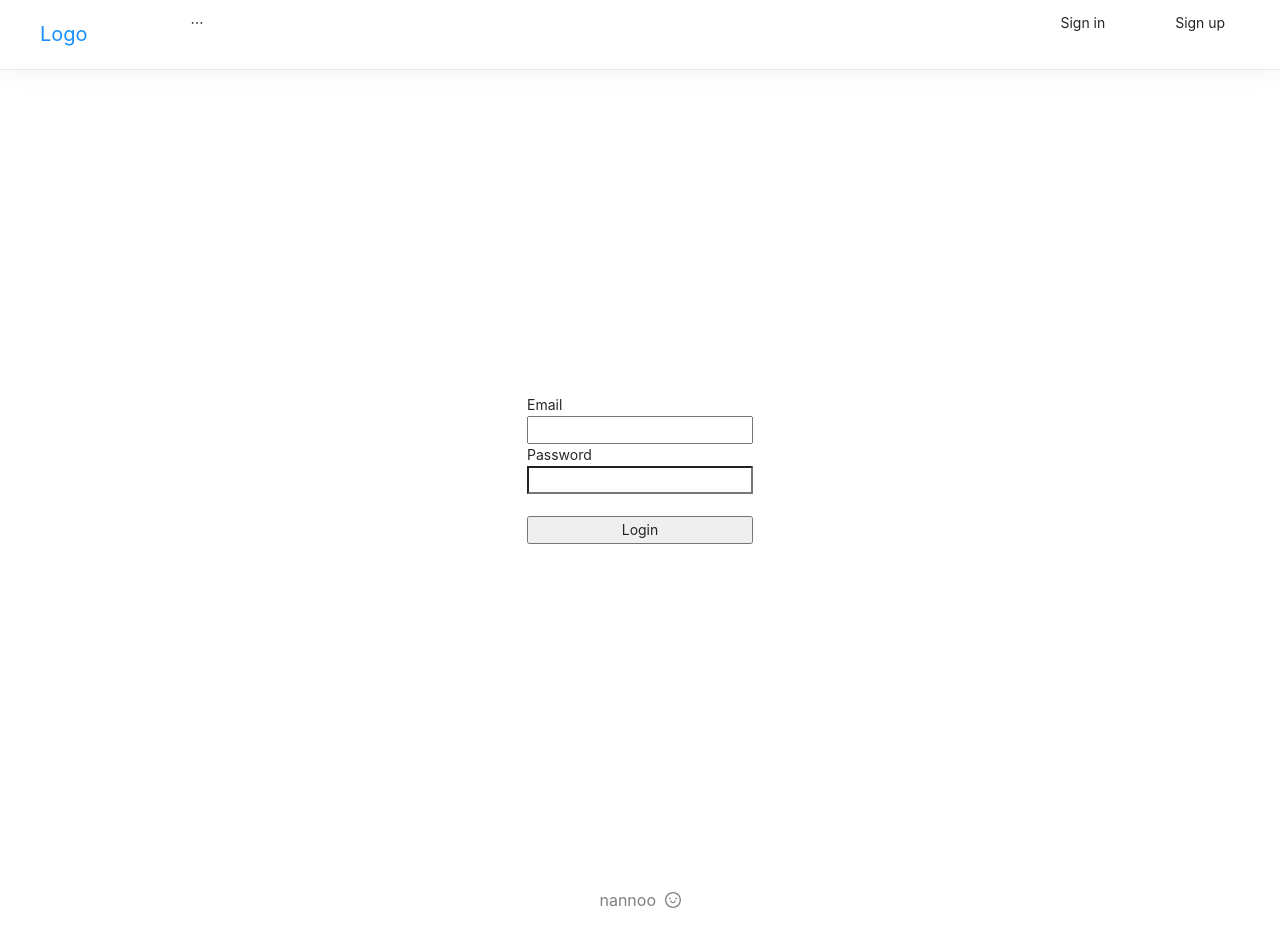
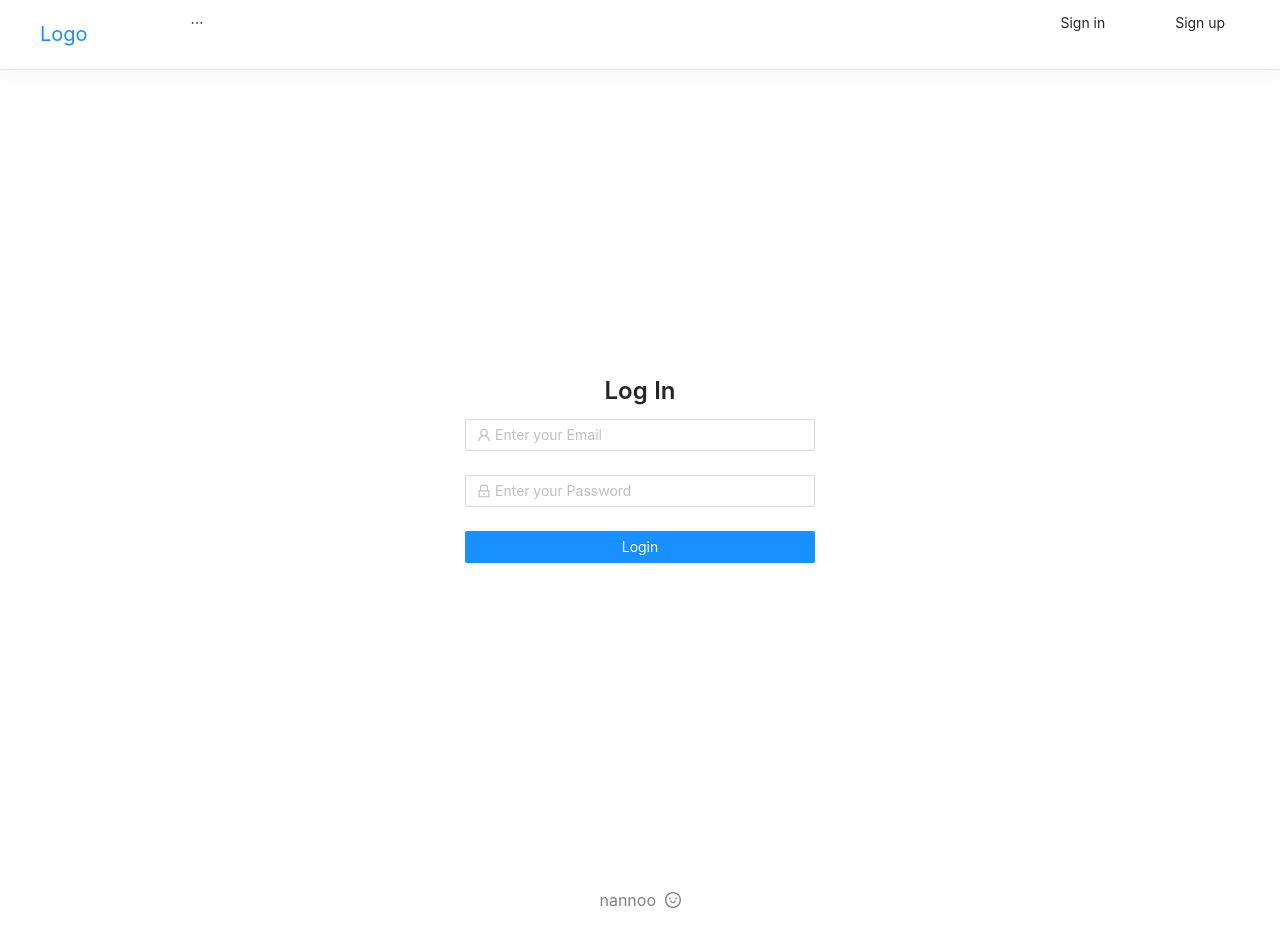
Before and after one commit to nan-noo/MovieSite, a React (Create React App) app in the folder client/: page /login in a window 1280 px wide. Shown: the top 946 px of the page. Built offline with nearby package versions, Linux system fonts and the light colour scheme; no server answers.

Commit message:
update login page ui

```diff
--- a/client/src/components/views/LoginPage/LoginPage.js
+++ b/client/src/components/views/LoginPage/LoginPage.js
@@ -1,6 +1,11 @@
 import React, {useState} from 'react';
 import {useDispatch} from 'react-redux';
 import {loginUser} from '../../../_actions/user_actions';
+
+import {Button, Form, Input, Checkbox, Typography} from 'antd';
+import {UserOutlined, LockOutlined} from '@ant-design/icons';
+
+const {Title} = Typography;
 
 function LoginPage(props) {
     const dispatch = useDispatch();
@@ -40,20 +45,37 @@ function LoginPage(props) {
             alignItems: 'center',
             width: '100%',
             height: '100vh'
-        }}>
-            <form style={{
-                display: 'flex',
-                flexDirection: 'column'
-            }}
-                onSubmit={onSubmitHandler}
-            >
-                <label>Email</label>
-                <input type="email" name="email" value={email} onChange={onInputsHandler} />
-                <label>Password</label>
-                <input type="password" name="password" value={password} onChange={onInputsHandler} />
-                <br/>
-                <button type="submit">Login</button>
-            </form>
+        }}
+            className="app"
+        >
+            <div>
+                <Title level={3} style={{textAlign: 'center'}}>Log In</Title>
+                <form style={{width: '350px'}} onSubmit={onSubmitHandler}>
+                    <Form.Item required>
+                        <Input
+                            id="email"
+                            prefix={<UserOutlined style={{color: 'rgba(0,0,0,.25'}}/>}
+                            placeholder="Enter your Email"
+                            type="email"
+                            value={email}
+                            name="email"
+                            onChange={onInputsHandler}
+                        />
+                    </Form.Item>
+                    <Form.Item required>
+                        <Input
+                            id="password"
+                            prefix={<LockOutlined style={{color: 'rgba(0,0,0,.25'}}/>}
+                            placeholder="Enter your Password"
+                            type="password"
+                            value={password}
+                            name="password"
+                            onChange={onInputsHandler}
+                        />
+                    </Form.Item>
+                    <Button type="primary" htmlType="submit" style={{minWidth: '100%'}}>Login</Button>
+                </form>
+            </div>
         </div>
     )
 }
--- a/client/src/components/views/MovieDetail/Sections/Favorite.js
+++ b/client/src/components/views/MovieDetail/Sections/Favorite.js
@@ -1,12 +1,13 @@
 import React from 'react';
 import {useEffect, useState} from 'react';
 import {useDispatch, useSelector} from 'react-redux';
+import axios from 'axios';
 import {favoriteNumber, favorited} from '../../../../_actions/favorite_actions';
+import { FAVORITE_SERVER } from '../../../Config';
 
 import { HeartTwoTone } from '@ant-design/icons';
 import {Button} from 'antd';
-import axios from 'axios';
-import { FAVORITE_SERVER } from '../../../Config';
+
 
 function Favorite({movieInfo, movieId, userFrom}) {
     const movieTitle = movieInfo.title;
```
